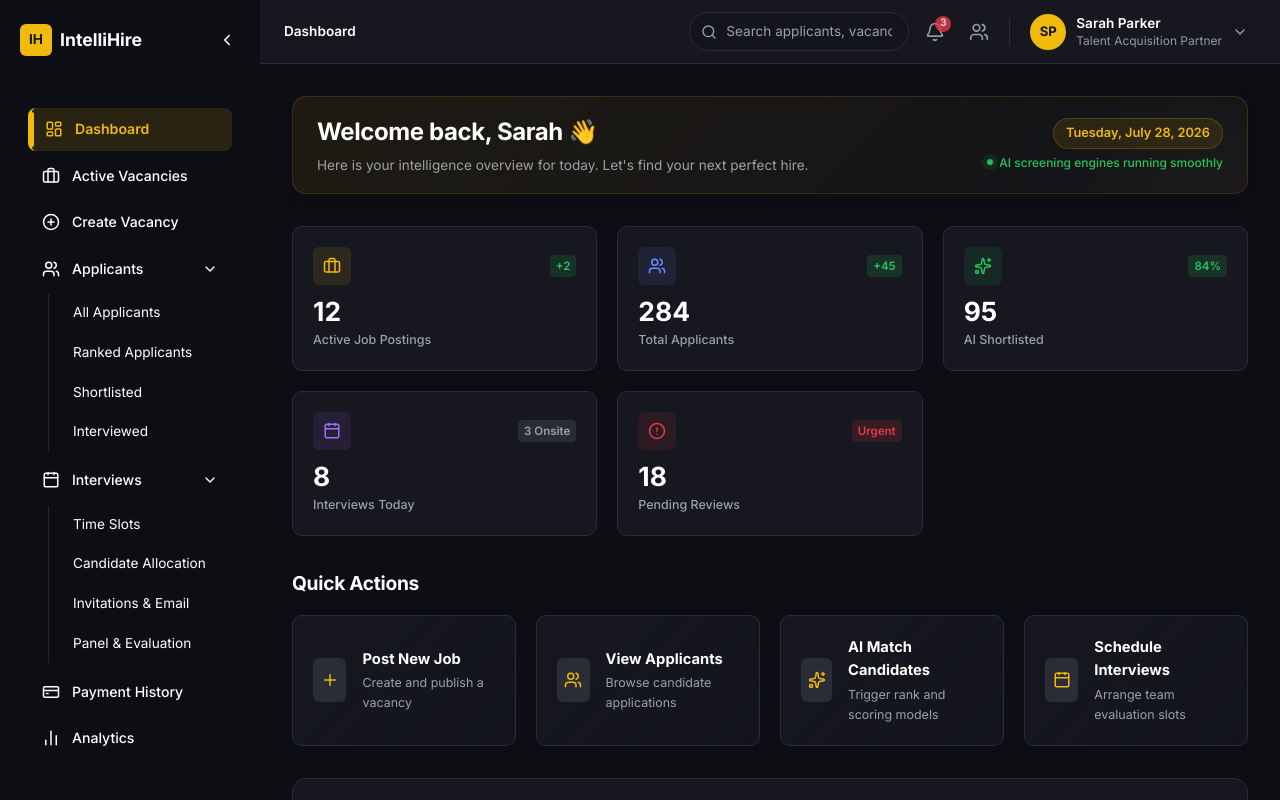
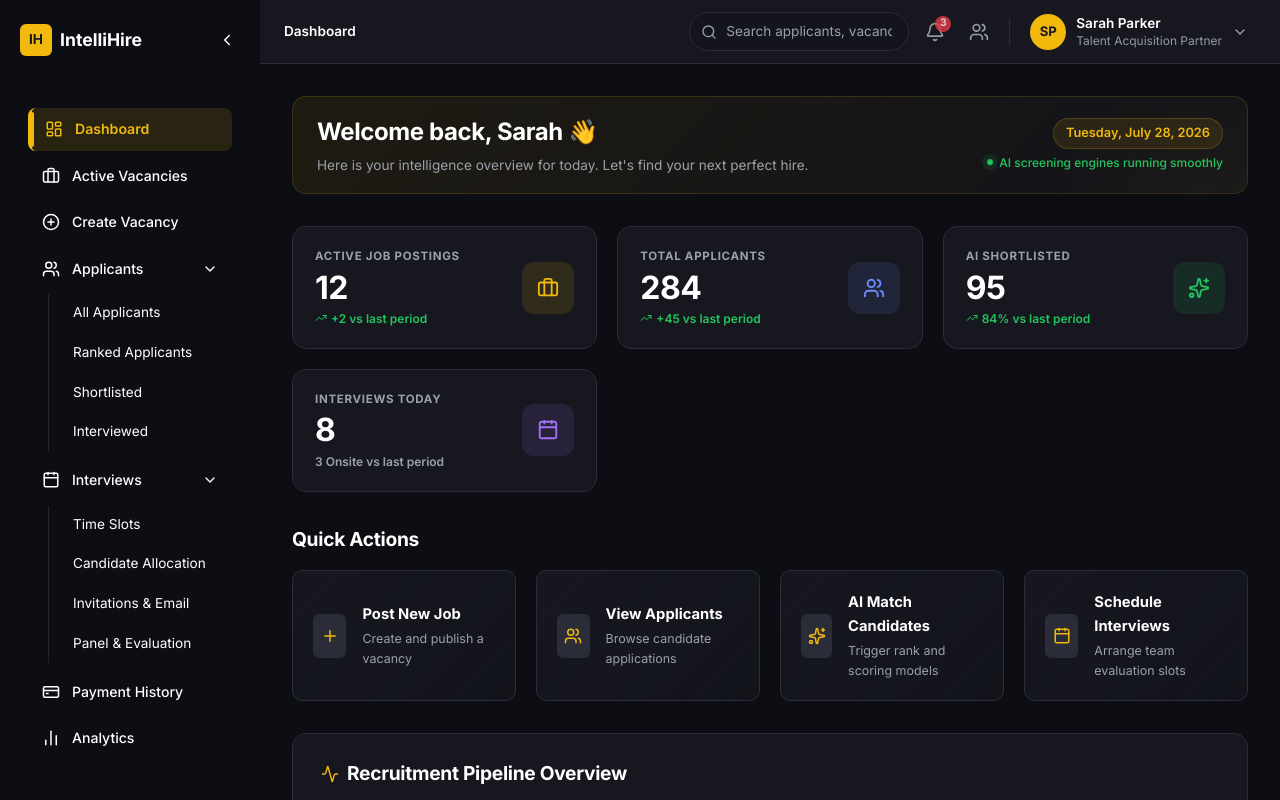
Before and after one commit to IntelliHire-project/Source-code, a React (Create React App) app in the folder frontend/: page /recruiter/dashboard in a window 1280 px wide. Shown: the top 800 px of the page. Built offline with nearby package versions, Linux system fonts and the light colour scheme.

Commit message:
feat: updated recruiter dashboard UI stat cards

```diff
--- a/frontend/src/pages/recruiter/Dashboard/RecruiterDashboard.css
+++ b/frontend/src/pages/recruiter/Dashboard/RecruiterDashboard.css
@@ -112,81 +112,75 @@
    ──────────────────────────────────────────────────────────── */
 .recruiter-kpi-grid {
   display: grid;
-  grid-template-columns: repeat(5, 1fr);
+  grid-template-columns: repeat(4, 1fr);
   gap: 20px;
 }
 
 .recruiter-kpi-card {
   background: var(--primary, #16171F);
   border: 1px solid var(--primary-light, #2A2C38);
-  border-radius: var(--radius-md, 10px);
-  padding: 20px;
+  border-radius: var(--radius-lg, 14px);
+  padding: 20px 22px;
   display: flex;
-  flex-direction: column;
-  gap: 12px;
-  transition: transform 0.25s cubic-bezier(0.16, 1, 0.3, 1), border-color 0.25s, box-shadow 0.25s;
+  align-items: center;
+  justify-content: space-between;
+  gap: 16px;
+  transition: border-color 0.2s, transform 0.2s;
   cursor: default;
 }
 
 .recruiter-kpi-card:hover {
-  transform: translateY(-4px);
-  border-color: rgba(240, 185, 11, 0.3);
-  box-shadow: 0 8px 24px rgba(0, 0, 0, 0.3);
+  border-color: rgba(240, 185, 11, 0.35);
+  transform: translateY(-2px);
 }
 
-.kpi-card-header {
-  display: flex;
-  justify-content: space-between;
-  align-items: center;
-}
-
-.kpi-icon-container {
-  width: 38px;
-  height: 38px;
-  border-radius: var(--radius-sm, 6px);
-  display: flex;
-  align-items: center;
-  justify-content: center;
-}
-
-.kpi-card-header.gold .kpi-icon-container { background: rgba(240, 185, 11, 0.1); color: var(--accent, #F0B90B); }
-.kpi-card-header.blue .kpi-icon-container { background: rgba(107, 140, 255, 0.1); color: var(--accent-info, #6B8CFF); }
-.kpi-card-header.green .kpi-icon-container { background: rgba(34, 197, 94, 0.1); color: var(--accent-success, #22C55E); }
-.kpi-card-header.purple .kpi-icon-container { background: rgba(163, 113, 247, 0.1); color: #a371f7; }
-.kpi-card-header.teal .kpi-icon-container { background: rgba(45, 212, 191, 0.1); color: #2dd4bf; }
-.kpi-card-header.red .kpi-icon-container { background: rgba(230, 57, 70, 0.1); color: var(--crisis, #E63946); }
-
-.kpi-trend-tag {
-  font-size: 0.72rem;
-  font-weight: 600;
-  display: flex;
-  align-items: center;
-  gap: 2px;
-  padding: 2px 6px;
-  border-radius: 4px;
-}
-.kpi-trend-tag.positive { background: rgba(34, 197, 94, 0.15); color: #22C55E; }
-.kpi-trend-tag.neutral { background: rgba(156, 160, 168, 0.15); color: #9CA0A8; }
-.kpi-trend-tag.negative { background: rgba(230, 57, 70, 0.15); color: #E63946; }
-
-.kpi-value-grp {
+.kpi-card-left {
   display: flex;
   flex-direction: column;
   gap: 4px;
 }
 
-.kpi-value-grp h3 {
-  margin: 0;
-  font-size: 1.65rem;
+.kpi-card-label {
+  font-size: 0.72rem;
   font-weight: 700;
-  color: #fff;
-  line-height: 1.1;
+  text-transform: uppercase;
+  letter-spacing: 0.7px;
+  color: var(--text-muted, #9599A6);
 }
 
-.kpi-value-grp span {
-  font-size: 0.78rem;
-  color: var(--text-muted, #9CA0A8);
-  font-weight: 500;
+.kpi-card-value {
+  font-size: 2rem;
+  font-weight: 800;
+  color: #FFFFFF;
+  line-height: 1.1;
+  letter-spacing: -0.5px;
+}
+
+.kpi-card-change {
+  display: inline-flex;
+  align-items: center;
+  gap: 4px;
+  font-size: 0.75rem;
+  font-weight: 600;
+  color: var(--text-muted, #9599A6);
+}
+
+.kpi-card-change.up {
+  color: #22C55E;
+}
+
+.kpi-card-change.down {
+  color: #E63946;
+}
+
+.kpi-card-icon {
+  width: 52px;
+  height: 52px;
+  border-radius: 12px;
+  display: flex;
+  align-items: center;
+  justify-content: center;
+  flex-shrink: 0;
 }
 
 /* ────────────────────────────────────────────────────────────
--- a/frontend/src/pages/recruiter/Dashboard/RecruiterDashboard.jsx
+++ b/frontend/src/pages/recruiter/Dashboard/RecruiterDashboard.jsx
@@ -22,6 +22,7 @@ import {
   Smile,
   Percent,
   TrendingUp,
+  TrendingDown,
   AlertCircle,
   UserCheck2,
   CalendarDays,
@@ -36,11 +37,10 @@ import './RecruiterDashboard.css';
 
 // Mock Data Sets
 const STATS = [
-  { label: 'Active Job Postings', value: '12', icon: Briefcase, colorClass: 'gold', trend: '+2', trendType: 'positive' },
-  { label: 'Total Applicants', value: '284', icon: Users, colorClass: 'blue', trend: '+45', trendType: 'positive' },
-  { label: 'AI Shortlisted', value: '95', icon: Sparkles, colorClass: 'green', trend: '84%', trendType: 'positive' },
-  { label: 'Interviews Today', value: '8', icon: Calendar, colorClass: 'purple', trend: '3 Onsite', trendType: 'neutral' },
-  { label: 'Pending Reviews', value: '18', icon: AlertCircle, colorClass: 'red', trend: 'Urgent', trendType: 'negative' },
+  { label: 'Active Job Postings', value: '12', icon: Briefcase, color: '#F0B90B', bg: 'rgba(240, 185, 11, 0.12)', change: '+2', up: true },
+  { label: 'Total Applicants', value: '284', icon: Users, color: '#6B8CFF', bg: 'rgba(107, 140, 255, 0.12)', change: '+45', up: true },
+  { label: 'AI Shortlisted', value: '95', icon: Sparkles, color: '#22C55E', bg: 'rgba(34, 197, 94, 0.12)', change: '84%', up: true },
+  { label: 'Interviews Today', value: '8', icon: Calendar, color: '#a371f7', bg: 'rgba(163, 113, 247, 0.12)', change: '3 Onsite', up: null },
 ];
 
 const PIPELINE_STEPS = [
@@ -233,17 +233,17 @@ function RecruiterDashboard() {
               const Icon = kpi.icon;
               return (
                 <div key={idx} className="recruiter-kpi-card">
-                  <div className={`kpi-card-header ${kpi.colorClass}`}>
-                    <div className="kpi-icon-container">
-                      <Icon size={18} />
-                    </div>
-                    <span className={`kpi-trend-tag ${kpi.trendType}`}>
-                      {kpi.trend}
+                  <div className="kpi-card-left">
+                    <span className="kpi-card-label">{kpi.label}</span>
+                    <span className="kpi-card-value">{kpi.value}</span>
+                    <span className={`kpi-card-change ${kpi.up === true ? 'up' : kpi.up === false ? 'down' : 'neutral'}`}>
+                      {kpi.up === true && <TrendingUp size={12} />}
+                      {kpi.up === false && <TrendingDown size={12} />}
+                      {kpi.change} vs last period
                     </span>
                   </div>
-                  <div className="kpi-value-grp">
-                    <h3>{kpi.value}</h3>
-                    <span>{kpi.label}</span>
+                  <div className="kpi-card-icon" style={{ backgroundColor: kpi.bg, color: kpi.color }}>
+                    <Icon size={22} />
                   </div>
                 </div>
               );
```
